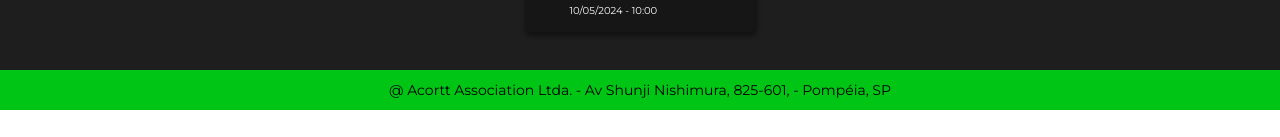
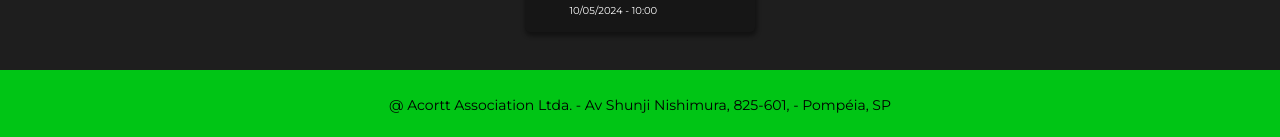
Before and after one commit to Fernanda-Miyuki/Acortt_FrontEnd, an Angular app: page /home in a window 1280 px wide. Shown: the part 2496-2633 px from the top of the page. Before the commit the page ends 2606 px from the top, so only its background shows below. Built offline with nearby package versions, Linux system fonts and the light colour scheme.

Commit message:
footer atualizado

```diff
--- a/src/app/home/home.component.scss
+++ b/src/app/home/home.component.scss
@@ -162,6 +162,7 @@
     background-color: #00C515;
     width: 100%;
     height: 40px;
+    padding:15px 0 15px 0;
 
 }
 
```
